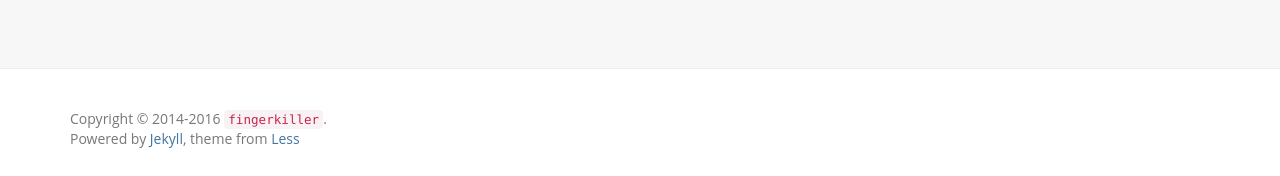
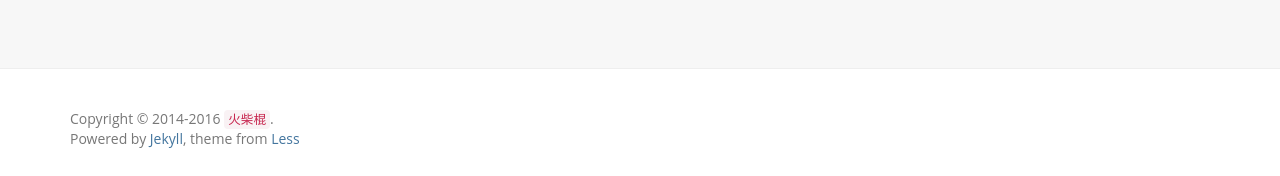
Before and after one commit to fingerkiller/fingerkiller.github.io, a Jekyll site: the page built from index.html, in a window 1280 px wide and 900 px high, scrolled down 1520 px. Shown: the part 721-897 px from the top of the window. Built offline with Jekyll 4.4.1, drawn with Linux system fonts in a browser that asks for light colours; the list of posts is cut into pages by our own code; comment, search, counter and statistics services are not loaded.

Commit message:
no message

```diff
--- a/_config.yml
+++ b/_config.yml
@@ -1,10 +1,10 @@
 # Site settings
 name: 火柴棍
 email: pengyao_fo@163.com
-author: fingerkiller
-url: http://www.hifreud.com
-resume_site: http://www.hifreud.com/Resume.io/
-github: https://github.com/luoyan35714/
+author: 火柴棍
+url:
+resume_site:
+github: https://github.com/fingerkiller/
 baseurl: ""
 description: Actually, less is more!
 meta_description: 康志华;个人博客;学而不思则罔;思而不学则殆;生命不止;折腾不休
```
